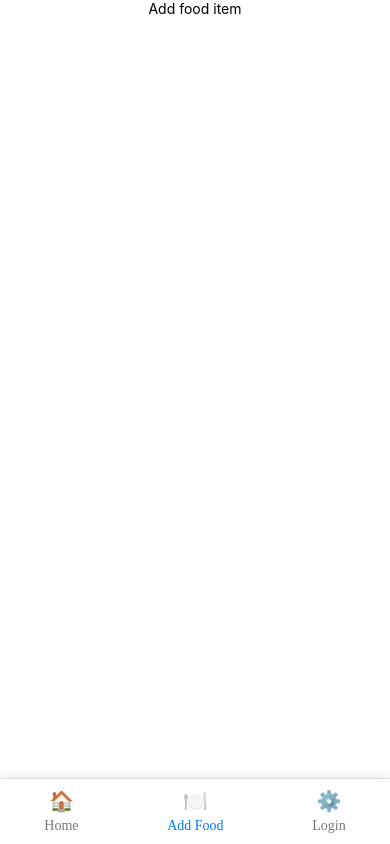
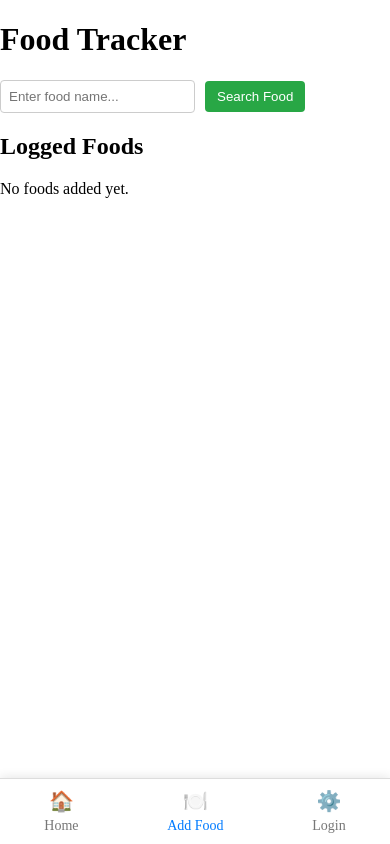
Before and after one commit to pinjaa/macromenu, a React Native app in the folder macromenu/: screen /addfood in a window 390 px wide. Built offline with nearby package versions, Linux system fonts and the light colour scheme.

Commit message:
api toimii

```diff
--- a/macromenu/components/AddFood.js
+++ b/macromenu/components/AddFood.js
@@ -1,12 +1,29 @@
-import React from 'react';
+import React, { useState } from 'react';
 import {Text, View } from 'react-native';
 import styles from '../styles/style.js';
+import AddFoodForm from './AddFoodForm.js';
+import FoodList from './FoodList.js';
 
 export default function AddFood() {
 
+  const [foods, setFoods] = useState([]);
+  //const [goals, setGoals] = useState({ protein: 150, carbs: 200, fats: 70 });
+
+  const addFood = (food) => {
+
+    if(food != null || food != "")
+    {
+      setFoods([...foods, food]);
+    }
+
+  };
+
   return (
-    <View style={styles.container}>
-      <Text>Add food item</Text>
-    </View>
+    <div>
+      <h1>Food Tracker</h1>
+      <AddFoodForm addFood={addFood} />
+      <FoodList foods={foods} />
+      {/* <GoalTracker foods={foods} goals={goals} /> */}
+    </div>
   );
 }
--- /dev/null
+++ b/macromenu/components/AddFoodForm.js
@@ -0,0 +1,101 @@
+import React, { useState } from 'react';
+import axios from 'axios';
+import '../styles/AddFoodForm.css';
+
+export default function AddFoodForm({ addFood }) {
+  const [foodName, setFoodName] = useState('');
+  const [loading, setLoading] = useState(false);
+  const [error, setError] = useState(null);
+  const [foodOptions, setFoodOptions] = useState([]); // Holds the current page items
+  const [fullFoodList, setFullFoodList] = useState([]); // Holds the full list of food items
+  const [currentPage, setCurrentPage] = useState(1);
+  const [totalPages, setTotalPages] = useState(1);
+  const itemsPerPage = 10; // Number of items per page
+
+  const handleSubmit = async (e) => {
+    e.preventDefault();
+    setLoading(true);
+    setError(null);
+    setFoodOptions([]); // Clear previous options
+
+    try {
+      const response = await axios.get(`https://fineli.fi/fineli/api/v1/foods?q=${foodName}`);
+      const foodData = response.data;
+
+      if (foodData.length > 0) {
+        setFullFoodList(foodData); // Store the full list of results
+        setTotalPages(Math.ceil(foodData.length / itemsPerPage)); // Calculate total pages
+        setCurrentPage(1); // Reset to the first page
+        setFoodOptions(foodData.slice(0, itemsPerPage)); // Set the first page of results
+      } else {
+        setError('No food found with that name.');
+      }
+    } catch (err) {
+      setError('Error fetching food data.');
+    } finally {
+      setLoading(false);
+    }
+  };
+
+  const handlePageChange = (newPage) => {
+    const start = (newPage - 1) * itemsPerPage;
+    const end = start + itemsPerPage;
+    setFoodOptions(fullFoodList.slice(start, end));
+    setCurrentPage(newPage);
+  };
+
+  const handleSelectFood = (foodItem) => {
+    const food = {
+      name: foodItem.name.fi,
+      kcal: foodItem.energyKcal,
+      protein: foodItem.protein,
+      carbs: foodItem.carbohydrate,
+      fats: foodItem.fat,
+    };
+    addFood(food);
+    setFoodName('');
+    setFoodOptions([]); // Clear options after selection
+    setFullFoodList([]); // Clear the full list after selection
+  };
+
+  return (
+    <div>
+      <form onSubmit={handleSubmit}>
+        <input
+          type="text"
+          value={foodName}
+          onChange={(e) => setFoodName(e.target.value)}
+          placeholder="Enter food name..."
+        />
+        <button type="submit" disabled={loading}>
+          {loading ? 'Loading...' : 'Search Food'}
+        </button>
+        {error && <p style={{ color: 'red' }}>{error}</p>}
+      </form>
+
+      {foodOptions.length > 0 && (
+        <div>
+          <ul>
+            {foodOptions.map((foodItem, index) => (
+              <li key={index} onClick={() => handleSelectFood(foodItem)}>
+                {foodItem.name.fi}
+              </li>
+            ))}
+          </ul>
+          <div className="pagination">
+            {Array.from({ length: totalPages }, (_, index) => (
+              <button
+                key={index + 1}
+                disabled={currentPage === index + 1}
+                onClick={() => handlePageChange(index + 1)}
+              >
+                {index + 1}
+              </button>
+            ))}
+          </div>
+        </div>
+      )}
+    </div>
+  );
+
+}
--- /dev/null
+++ b/macromenu/components/FoodList.js
@@ -0,0 +1,22 @@
+import React from 'react';
+
+function FoodList({ foods }) {
+  return (
+    <div>
+      <h2>Logged Foods</h2>
+      {foods.length === 0 ? (
+        <p>No foods added yet.</p>
+      ) : (
+        <ul>
+          {foods.map((food, index) => (
+            <li key={index}>
+            <strong>{food.name}</strong> - Energy: {food.kcal.toFixed(0)}kcal, Protein: {food.protein.toFixed(1)}g, Carbs: {food.carbs.toFixed(1)}g, Fats: {food.fats.toFixed(1)}g
+          </li>
+          ))}
+        </ul>
+      )}
+    </div>
+  );
+}
+
+export default FoodList;
--- a/macromenu/package.json
+++ b/macromenu/package.json
@@ -10,6 +10,7 @@
   },
   "dependencies": {
     "@expo/metro-runtime": "~3.2.1",
+    "axios": "^1.7.4",
     "expo": "~51.0.26",
     "expo-status-bar": "~1.12.1",
     "react": "18.2.0",
--- /dev/null
+++ b/macromenu/styles/AddFoodForm.css
@@ -0,0 +1,62 @@
+form {
+  margin-bottom: 20px;
+}
+
+input {
+  padding: 8px;
+  margin-right: 10px;
+  border-radius: 4px;
+  border: 1px solid #ccc;
+}
+
+button {
+  padding: 8px 12px;
+  background-color: #28a745;
+  color: white;
+  border: none;
+  border-radius: 4px;
+  cursor: pointer;
+}
+
+button[disabled] {
+  background-color: #ccc;
+  cursor: not-allowed;
+}
+
+ul {
+  list-style-type: none;
+  padding: 0;
+}
+
+li {
+  padding: 10px;
+  margin-bottom: 5px;
+  border: 1px solid #ddd;
+  border-radius: 4px;
+  cursor: pointer;
+}
+
+li:hover {
+  background-color: #f0f0f0;
+}
+
+.pagination {
+  display: flex;
+  justify-content: center;
+  margin-top: 20px;
+}
+
+.pagination button {
+  padding: 8px 12px;
+  margin: 0 5px;
+  background-color: #007bff;
+  color: white;
+  border: none;
+  border-radius: 4px;
+  cursor: pointer;
+}
+
+.pagination button[disabled] {
+  background-color: #ccc;
+  cursor: not-allowed;
+}
```
Also changed, not shown: 1 other file (tests, documents, lock files or other folders).
